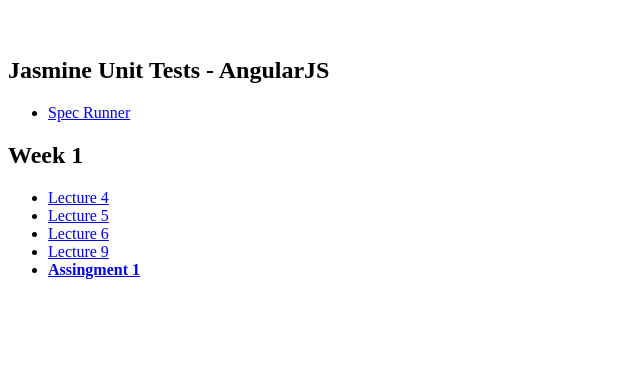
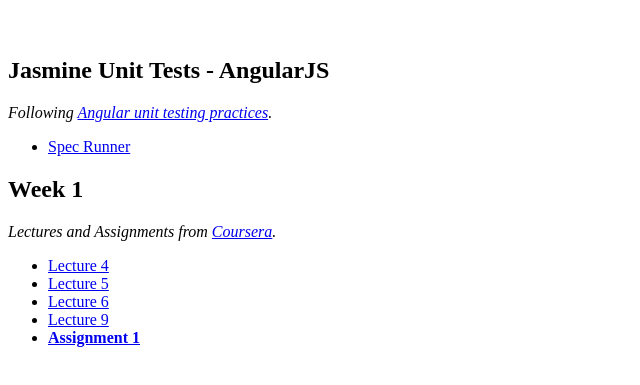
Before and after one commit to rodrigow/angularjs, a website: page index.html in a window 1280 px wide. Shown: the part 61-446 px from the top of the page, without its empty margins (0-640 px from the left). Drawn offline with Linux system fonts and the light colour scheme.

Commit message:
adds reference to coursera and angularjs unit testing

```diff
--- a/index.html
+++ b/index.html
@@ -2,21 +2,23 @@
 <html>
   <head>
     <meta charset="utf-8">
-    <title>Hello AngularJS</title>
+    <title>AngularJS</title>
   </head>
   <body>
     <h1>Hello AngularJS!!</h1>
     <br />
     <div>
       <h2>Jasmine Unit Tests - AngularJS</h2>
+      <cite>Following <a href="https://docs.angularjs.org/guide/unit-testing">Angular unit testing practices</a>.</cite>
       <ul><li><a href="SpecRunner.html">Spec Runner</a></li></ul>
       <h2>Week 1</h2>
+      <cite>Lectures and Assignments from <a href="https://www.coursera.org/learn/single-page-web-apps-with-angularjs">Coursera</a>.</cite>
       <ul>
         <li><a href="lectures/lecture04/index.html">Lecture 4</a></li>
         <li><a href="lectures/lecture05/index.html">Lecture 5</a></li>
         <li><a href="lectures/lecture06/index.html">Lecture 6</a></li>
         <li><a href="lectures/lecture09/index.html">Lecture 9</a></li>
-        <li><b><a href="assignments/assignment1/index.html">Assingment 1</a></b></li>
+        <li><b><a href="assignments/assignment1/index.html">Assignment 1</a></b></li>
       </ul>
     </div>
   </body>
```
